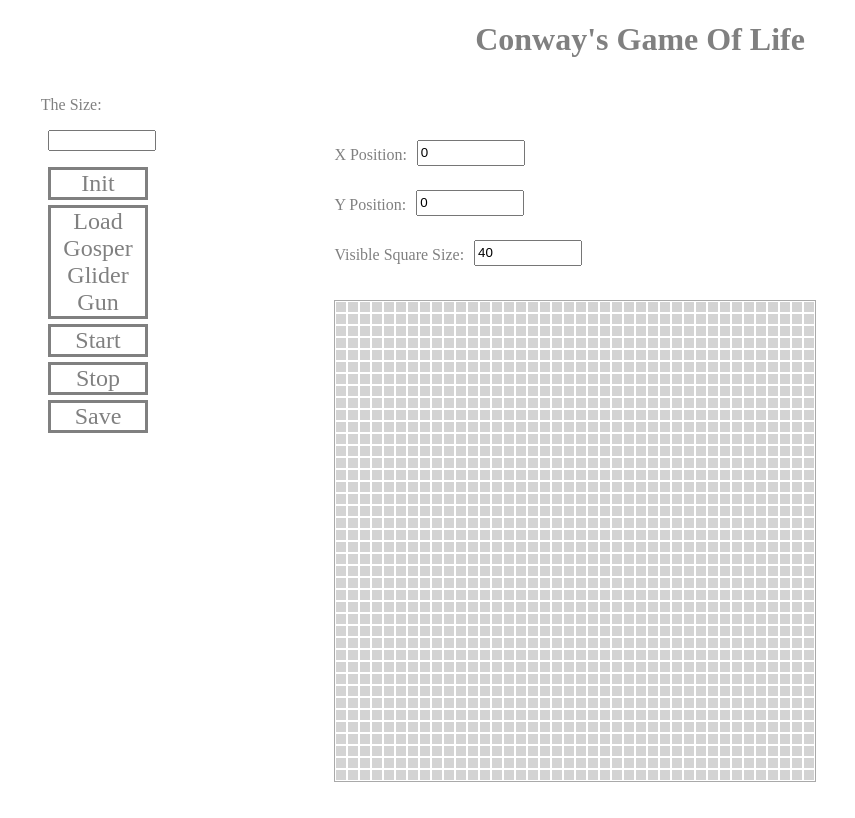
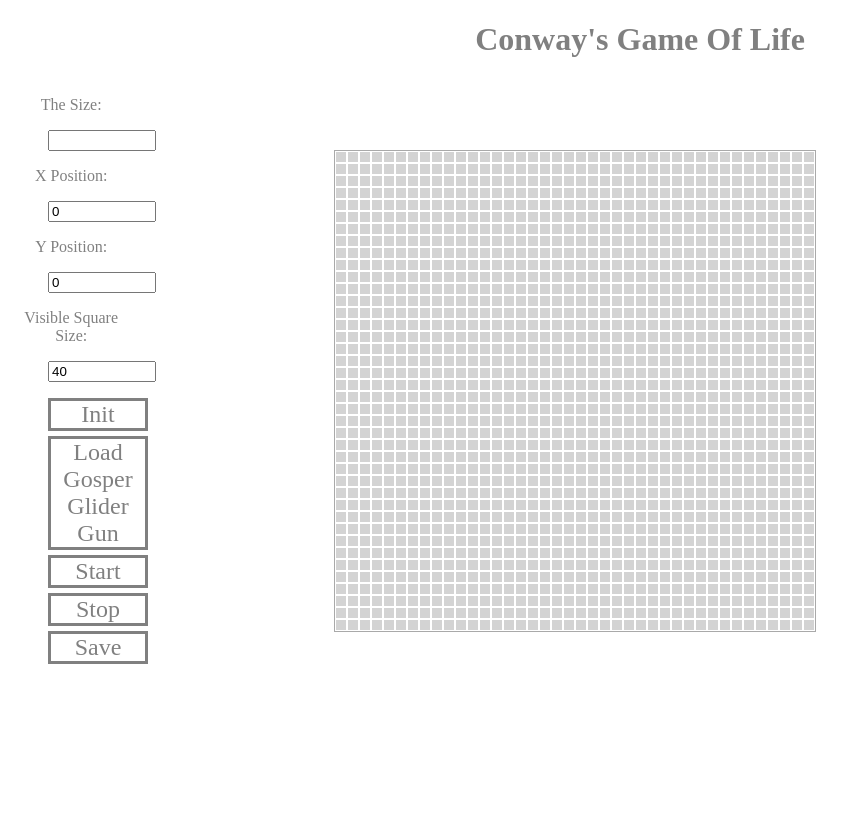
Before and after one commit to gheorghina/GameOfLife, an Angular app: page / in a window 1280 px wide. Shown: the top 818 px of the page, without its empty margins (0-855 px from the left). Built offline with nearby package versions, Linux system fonts and the light colour scheme; no server answers.

Commit message:
adjustments and clean-up

```diff
--- a/src/app/game/game.component.css
+++ b/src/app/game/game.component.css
@@ -16,3 +16,8 @@
 #menu li:hover{
     color: lightblue;
 }
+
+.inputSizeValue{
+    margin-left: 40px;
+    width: 100px
+}
--- a/src/app/game/game.component.html
+++ b/src/app/game/game.component.html
@@ -1,14 +1,25 @@
 <div>
   <p>The Size: </p>
-  <input (keyup)="onSetSize(sizeBox.value)" #sizeBox style ='margin-left: 40px; width: 100px' value="{{initialSize}}">
+  <input (keyup)="onSetSize(sizeBox.value)" #sizeBox class="inputSizeValue" value="{{initialSize}}">
 </div>
+<div class="inputSizeText">
+    <p> X Position: </p>
+    <input class="inputSizeValue" (keyup)="onSetXPosition(xBox.value)" #xBox value="{{drawXPosition}}">
+  </div>
+  <div class="inputSizeText">
+    <p> Y Position: </p>
+    <input class="inputSizeValue" (keyup)="onSetYPosition(yBox.value)" #yBox value="{{drawYPosition}}">
+  </div>
+  <div class="inputSizeText">
+    <p> Visible Square Size: </p>
+    <input class="inputSizeValue" (keyup)="onSetSquareSize(squareBox.value)" #squareBox value="{{drawSquareSize}}">
+  </div>
 <ul id="menu">
   <li>
     <div>
       <a target="_blank" (click)="initGame()"> Init </a>
     </div>
   </li>
-
   <li>
     <div>
       <a target="_blank" (click)="loadGosperGliderGun()"> Load Gosper Glider Gun </a>
--- a/src/app/game/game.component.ts
+++ b/src/app/game/game.component.ts
@@ -13,6 +13,9 @@ export class GameComponent {
   @Input() universe: UniverseComponent;
   playInterval;
   initialSize: number;
+  drawXPosition = 0;
+  drawYPosition = 0;
+  drawSquareSize = 40;
 
   constructor(private gameService: GameService) {
   }
@@ -32,6 +35,18 @@ export class GameComponent {
 
   onSetSize(size: number){
     this.initialSize = size;
+  }
+
+  onSetXPosition(xValue) {
+    this.universe.setXPosition(xValue);
+  }
+
+  onSetYPosition(yValue) {
+    this.universe.setYPosition(yValue);
+  }
+
+  onSetSquareSize(squareValue) {
+    this.universe.setSquareSize(squareValue);
   }
 
   loadGosperGliderGun(){
--- a/src/app/universe/universe.component.html
+++ b/src/app/universe/universe.component.html
@@ -1,16 +1,5 @@
 <div class="universeModuleContainer">
-  <div class="inputSizeText">
-    <p> X Position: </p>
-    <input class="inputSizeValue" (keyup)="onSetXPosition(xBox.value)" #xBox value="{{drawXPosition}}">
-  </div>
-  <div class="inputSizeText">
-    <p> Y Position: </p>
-    <input class="inputSizeValue" (keyup)="onSetYPosition(yBox.value)" #yBox value="{{drawYPosition}}">
-  </div>
-  <div class="inputSizeText">
-    <p> Visible Square Size: </p>
-    <input class="inputSizeValue" (keyup)="onSetSquareSize(squareBox.value)" #squareBox value="{{drawSquareSize}}">
-  </div>
+
 
   <div class="universe-container" [ngStyle]="{'width':generationSize}">
     <div *ngFor="let row of universeNumbers" class="tr">
--- a/src/app/universe/universe.component.ts
+++ b/src/app/universe/universe.component.ts
@@ -137,6 +137,34 @@ export class UniverseComponent {
     return addiacentCellsGroups;
   }
 
+  setXPosition(xValue) {
+    if (xValue == "") {
+      return;
+    }
+
+    this.drawXPosition = parseInt(xValue);
+    this.updateGenerationNumbers();
+  }
+
+  setYPosition(yValue) {
+    if (yValue == "") {
+      return;
+    }
+
+    this.drawYPosition = parseInt(yValue);
+    this.updateGenerationNumbers();
+  }
+
+  setSquareSize(squareValue) {
+    if (squareValue == "") {
+      return;
+    }
+
+    this.drawSquareSize = parseInt(squareValue);
+    this.updateGenerationNumbers();
+  }
+
+
   private getKey(x, y) {
     return '' + x + '-' + y;
   }
@@ -209,33 +237,6 @@ export class UniverseComponent {
     return (this.cellSize * size) + (2 * size) + 'px';
   }
 
-  onSetXPosition(xValue) {
-    if (xValue == "") {
-      return;
-    }
-
-    this.drawXPosition = parseInt(xValue);
-    this.updateGenerationNumbers();
-  }
-
-  onSetYPosition(yValue) {
-    if (yValue == "") {
-      return;
-    }
-
-    this.drawYPosition = parseInt(yValue);
-    this.updateGenerationNumbers();
-  }
-
-  onSetSquareSize(squareValue) {
-    if (squareValue == "") {
-      return;
-    }
-
-    this.drawSquareSize = parseInt(squareValue);
-    this.updateGenerationNumbers();
-  }
-
   private updateGenerationNumbers() {
 
     this.universeNumbers = [];
```
Also changed, not shown: src/assets/Game Of Life.PNG.
